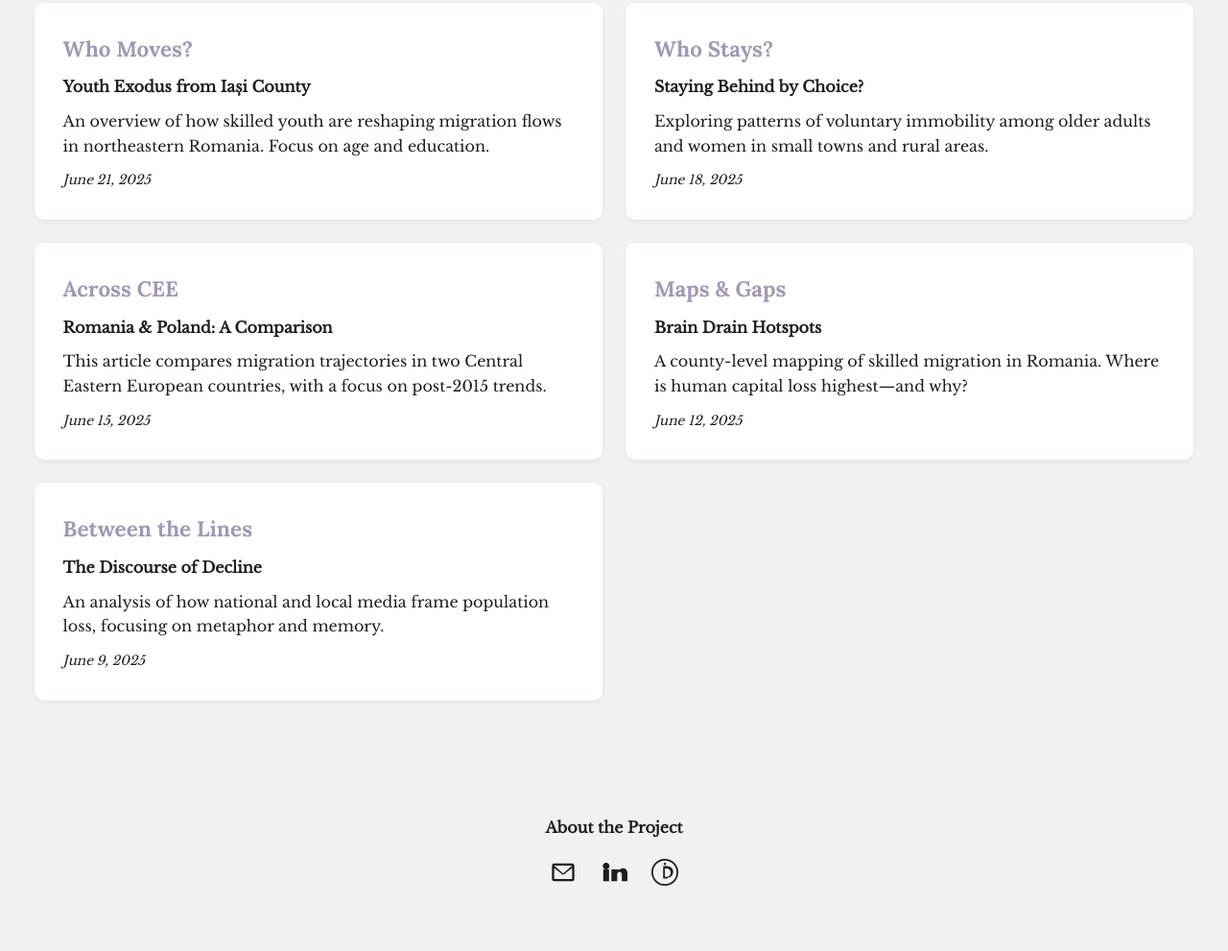
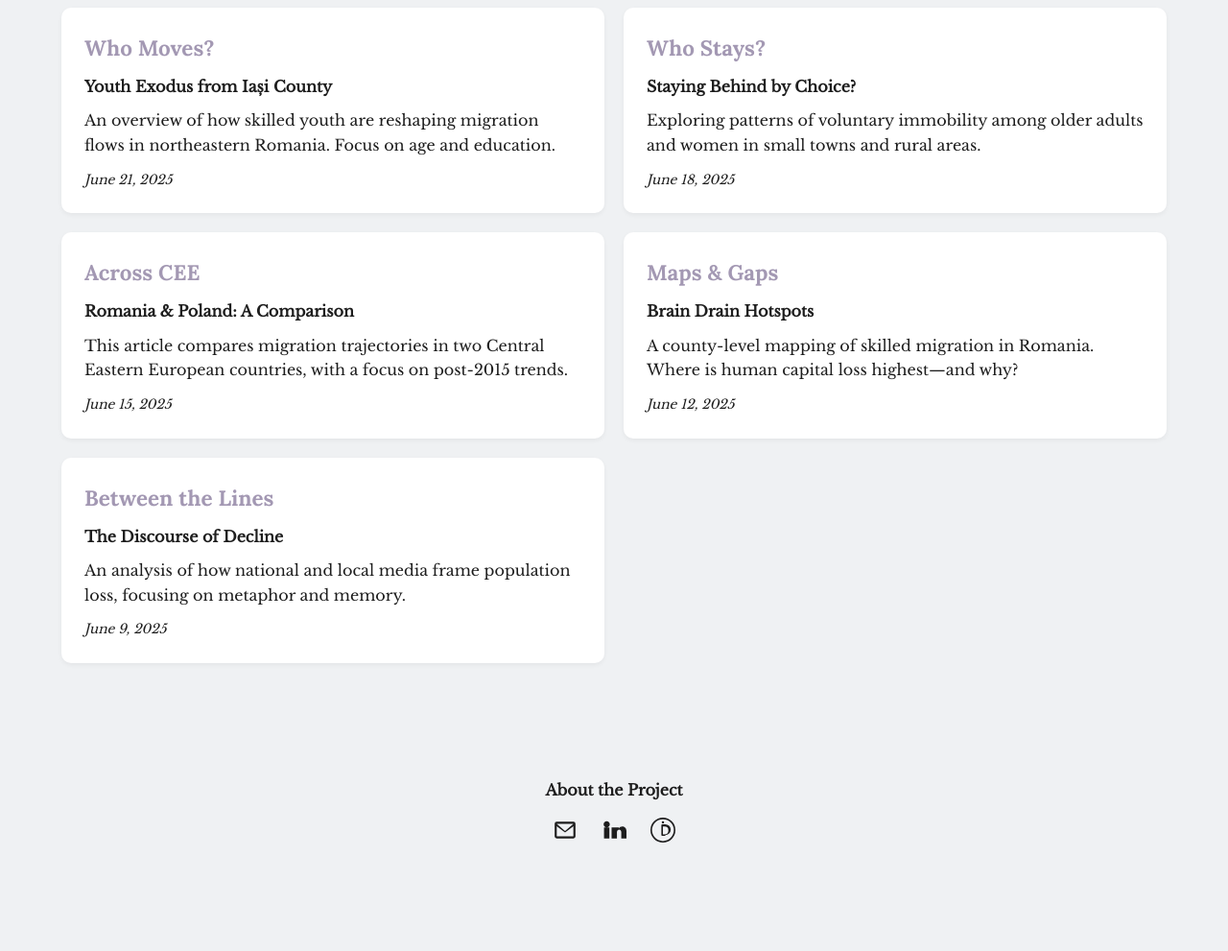
Before and after one commit to ncz11/migrationgrounds, a plain HTML site: page index.html in a window 1280 px wide. Shown: the part 220-1211 px from the top of the page at 96% size. After the commit the page ends 1145 px from the top, so only its background shows below. Drawn offline with nearby package versions, Linux system fonts and the light colour scheme.

Commit message:
Update index.html

```diff
--- a/index.html
+++ b/index.html
@@ -17,17 +17,18 @@
       background-color: #EFF1F3;
       color: #1D1D1D;
       line-height: 1.6;
+      overflow-x: hidden;
     }
 
     header {
       background-color: #EFF1F3;
       text-align: center;
-      padding: 60px 20px 40px;
+      padding: 50px 20px 30px;
     }
 
     .site-title {
       font-family: 'Lora', serif;
-      font-size: 4.4rem;
+      font-size: 5rem;
       color: #1D1D1D;
       font-weight: bold;
       text-transform: uppercase;
@@ -35,22 +36,21 @@
     }
 
     .main-content {
-      max-width: 96%;
-      margin: 0 auto;
-      padding: 10px 10px 60px;
+      width: 100%;
+      padding: 20px 5vw 20px;
     }
 
     .grid {
       display: grid;
-      grid-template-columns: repeat(auto-fit, minmax(520px, 1fr));
-      gap: 24px;
+      grid-template-columns: repeat(2, 1fr);
+      gap: 20px;
     }
 
     .preview-box {
       background-color: #fff;
-      padding: 30px;
+      padding: 24px;
       border-radius: 10px;
-      box-shadow: 0 2px 5px rgba(0,0,0,0.06);
+      box-shadow: 0 2px 5px rgba(0,0,0,0.05);
     }
 
     .section-title {
@@ -85,15 +85,15 @@
       display: block;
     }
 
-    footer {
-      margin-top: 60px;
-      padding-bottom: 60px;
+    .footer-container {
+      margin-top: 80px;
       text-align: center;
+      padding: 20px 0 40px;
     }
 
     .footer-links {
       font-weight: bold;
-      margin-bottom: 20px;
+      margin-bottom: 15px;
     }
 
     .footer-links a {
@@ -113,8 +113,8 @@
     }
 
     .icon-links a svg {
-      width: 28px;
-      height: 28px;
+      width: 26px;
+      height: 26px;
       fill: #1D1D1D;
       transition: fill 0.3s;
     }
@@ -125,16 +125,15 @@
 
     @media (max-width: 768px) {
       .site-title {
-        font-size: 2.5rem;
-      }
-
-      .main-content {
-        padding: 20px 10px;
+        font-size: 2.8rem;
       }
 
       .grid {
         grid-template-columns: 1fr;
-        gap: 20px;
+      }
+
+      .main-content {
+        padding: 20px 6vw;
       }
     }
   </style>
@@ -153,28 +152,24 @@
         <p class="article-chapeau">An overview of how skilled youth are reshaping migration flows in northeastern Romania. Focus on age and education.</p>
         <span class="article-date">June 21, 2025</span>
       </div>
-
       <div class="preview-box">
         <a href="who-stays.html" class="section-title">Who Stays?</a>
         <a href="#" class="article-title">Staying Behind by Choice?</a>
         <p class="article-chapeau">Exploring patterns of voluntary immobility among older adults and women in small towns and rural areas.</p>
         <span class="article-date">June 18, 2025</span>
       </div>
-
       <div class="preview-box">
         <a href="across-cee.html" class="section-title">Across CEE</a>
         <a href="#" class="article-title">Romania & Poland: A Comparison</a>
         <p class="article-chapeau">This article compares migration trajectories in two Central Eastern European countries, with a focus on post-2015 trends.</p>
         <span class="article-date">June 15, 2025</span>
       </div>
-
       <div class="preview-box">
         <a href="maps-gaps.html" class="section-title">Maps & Gaps</a>
         <a href="#" class="article-title">Brain Drain Hotspots</a>
         <p class="article-chapeau">A county-level mapping of skilled migration in Romania. Where is human capital loss highest—and why?</p>
         <span class="article-date">June 12, 2025</span>
       </div>
-
       <div class="preview-box">
         <a href="between-the-lines.html" class="section-title">Between the Lines</a>
         <a href="#" class="article-title">The Discourse of Decline</a>
@@ -184,28 +179,24 @@
     </section>
   </main>
 
-  <!-- FOOTER JOS DE TOT -->
-  <footer>
+  <div class="footer-container">
     <div class="footer-links">
       <a href="about.html">About the Project</a>
     </div>
     <div class="icon-links">
       <a href="mailto:natalia.malancu@gmail.com" target="_blank" title="Email">
-        <!-- Gmail SVG -->
         <svg xmlns="http://www.w3.org/2000/svg" viewBox="0 0 24 24"><path d="M20 4H4a2 2 0 00-2
         2v12a2 2 0 002 2h16a2 2 0 002-2V6a2 2 0 00-2-2zm0 2v.01L12 13 4
         6.01V6h16zM4 18V8.21l7.39 5.67a1 1 0 001.22 0L20
         8.21V18H4z"/></svg>
       </a>
       <a href="https://www.linkedin.com/in/natalia-malancu-4253117/" target="_blank" title="LinkedIn">
-        <!-- LinkedIn SVG -->
         <svg xmlns="http://www.w3.org/2000/svg" viewBox="0 0 24 24"><path d="M4.98 3.5C3.33
         3.5 2 4.83 2 6.48s1.33 2.98 2.98 2.98c1.66 0 2.99-1.34
         2.99-2.98S6.64 3.5 4.98 3.5zM2.4 20h5.16V9.36H2.4V20zM9.68
         9.36v10.64h5.16v-5.92c0-3.16 4.16-3.42 4.16 0v5.92H24V13c0-5.64-6.08-5.44-7.36-2.66V9.36H9.68z"/></svg>
       </a>
       <a href="https://orcid.org/0000-0002-3576-2422" target="_blank" title="ORCID">
-        <!-- ORCID SVG -->
         <svg xmlns="http://www.w3.org/2000/svg" viewBox="0 0 256 256"><path d="M128 0a128 128 0 1 0
         128 128A128.14 128.14 0 0 0 128 0Zm0 240a112 112 0 1 1
         112-112 112.13 112.13 0 0 1-112 112Zm0-204a12 12 0 1 1-12
@@ -214,7 +205,7 @@
         0-80Z"/></svg>
       </a>
     </div>
-  </footer>
+  </div>
 
 </body>
 </html>
```
